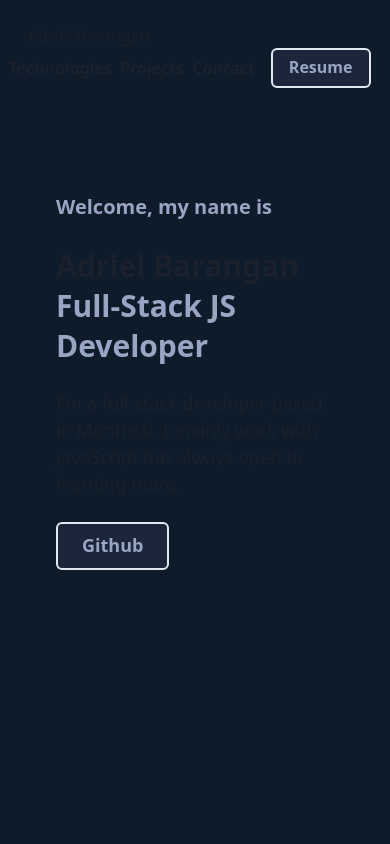
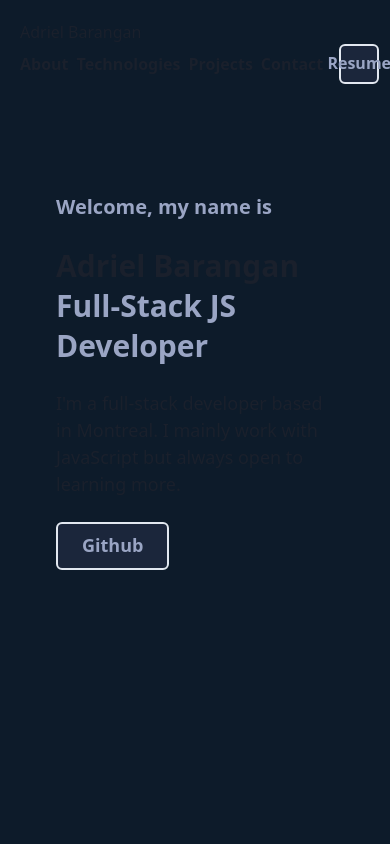
Before and after one commit to barangana/baradriel.dev, a Next.js app: page / in a window 390 px wide. Shown: the top 844 px of the page. Built offline with nearby package versions, Linux system fonts and the light colour scheme.

Commit message:
fix: fixed responsivity on mobile devices for nav bar

```diff
--- a/components/Header.tsx
+++ b/components/Header.tsx
@@ -5,13 +5,13 @@ import NavButton from "./NavButton";
 import info from "../utils/info";
 
 // Styles
-import { Button, Box, HStack } from "@chakra-ui/react";
+import { Button, Box, HStack, Flex, Text } from "@chakra-ui/react";
 
 const buttons = [
-  { label: "About", link: "about" },
-  { label: "Technologies", link: "technologies" },
-  { label: "Projects", link: "projects" },
-  { label: "Contact", link: "contact" },
+  { label: "About", link: "#about" },
+  { label: "Technologies", link: "#technologies" },
+  { label: "Projects", link: "#projects" },
+  { label: "Contact", link: "#contact" },
 ];
 
 const resumeHandler = (e: any): void => {
@@ -21,14 +21,10 @@ const resumeHandler = (e: any): void => {
 
 const Header: FC = () => {
   return (
-    <Box position="absolute" pt="6" w={["95%", "75%", "100%"]} as="header">
-      <Box float="left" pl="1.75em">
-        Adriel Barangan
-      </Box>
-      <Box position="relative" float="right">
+    <Flex justify="space-between" p="5" direction={["column", "row"]}>
+      <Text>Adriel Barangan</Text>
       <HStack>
         <NavButton buttons={buttons} />
-          <Box pr={["0", "4"]}>
         <Button
           onClick={resumeHandler}
           size="md"
@@ -39,10 +35,8 @@ const Header: FC = () => {
         >
           Resume
         </Button>
-          </Box>
       </HStack>
-      </Box>
-    </Box>
+    </Flex>
   );
 };
 
```
Lines whose indentation alone changed are shown as unchanged.
